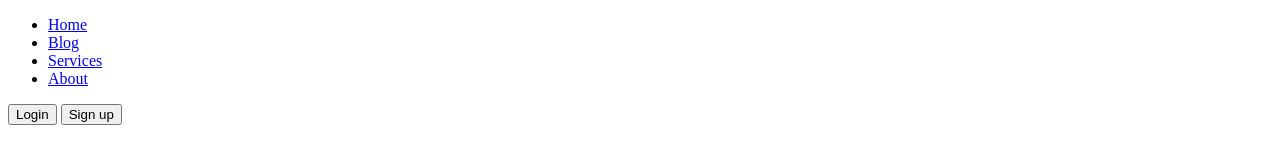
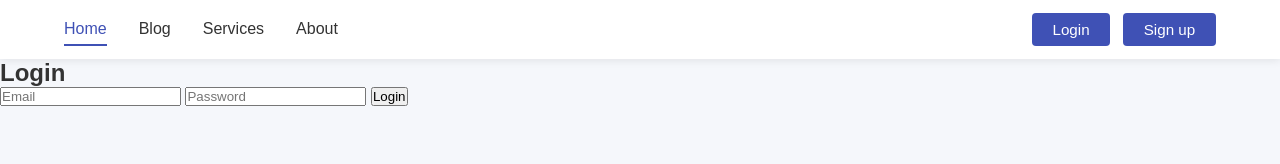
Before and after one commit to itsdeepakm/hospital_management_system, a plain HTML site: page index.html in a window 1280 px wide. Drawn offline with Linux system fonts and the light colour scheme.

Commit message:
navbar styling

```diff
--- a/index.html
+++ b/index.html
@@ -23,6 +23,15 @@
           </div>
         </nav>
     </div>
+    <div id="login">
+        <h2>Login</h2>
+        <form id="loginForm">
+        <input type="email" id="loginEmail" placeholder="Email" required>
+        <input type="password" id="loginPassword" placeholder="Password" required>
+        <button type="submit">Login</button>
+        </form>
+    </div>
+
     <script src="script.js"></script>
 </body>
 </html>
--- a/style.css
+++ b/style.css
@@ -0,0 +1,101 @@
+
+* {
+  margin: 0;
+  padding: 0;
+  box-sizing: border-box;
+}
+
+body {
+  font-family: Arial, sans-serif;
+  background: #f5f7fb;
+  color: #333;
+}
+
+.wrapper {
+  width: 100%;
+  background: #fff;
+  box-shadow: 0 2px 8px rgba(0, 0, 0, 0.08);
+}
+
+
+.nav {
+  max-width: 1200px;
+  margin: 0 auto;
+  padding: 0.8rem 1.5rem;
+  display: flex;
+  align-items: center;
+  justify-content: space-between;
+}
+
+
+.nav-menu ul {
+  list-style: none;
+  display: flex;
+  gap: 2rem;
+}
+
+.nav-menu ul li a {
+  text-decoration: none;
+  color: #333;
+  font-size: 1rem;
+  font-weight: 500;
+  position: relative;
+  padding: 5px 0;
+  transition: color 0.3s ease;
+}
+
+.nav-menu ul li a:hover,
+.nav-menu ul li a.active {
+  color: #3f51b5;
+}
+
+.nav-menu ul li a::after {
+  content: '';
+  position: absolute;
+  left: 0;
+  bottom: -4px;
+  width: 0;
+  height: 2px;
+  background: #3f51b5;
+  transition: width 0.3s ease;
+}
+
+.nav-menu ul li a:hover::after,
+.nav-menu ul li a.active::after {
+  width: 100%;
+}
+
+
+.nav-button button {
+  background: #3f51b5;
+  color: #fff;
+  border: none;
+  padding: 0.5rem 1.3rem;
+  margin-left: 0.5rem;
+  border-radius: 4px;
+  cursor: pointer;
+  font-size: 0.95rem;
+  font-weight: 500;
+  transition: background 0.3s ease;
+}
+
+.nav-button button:hover {
+  background: #2c3e9d;
+}
+
+@media (max-width: 768px) {
+  .nav {
+    flex-direction: column;
+    align-items: flex-start;
+  }
+
+  .nav-menu ul {
+    flex-direction: column;
+    gap: 1rem;
+    margin-top: 0.8rem;
+  }
+
+  .nav-button {
+    margin-top: 1rem;
+  }
+}
```
